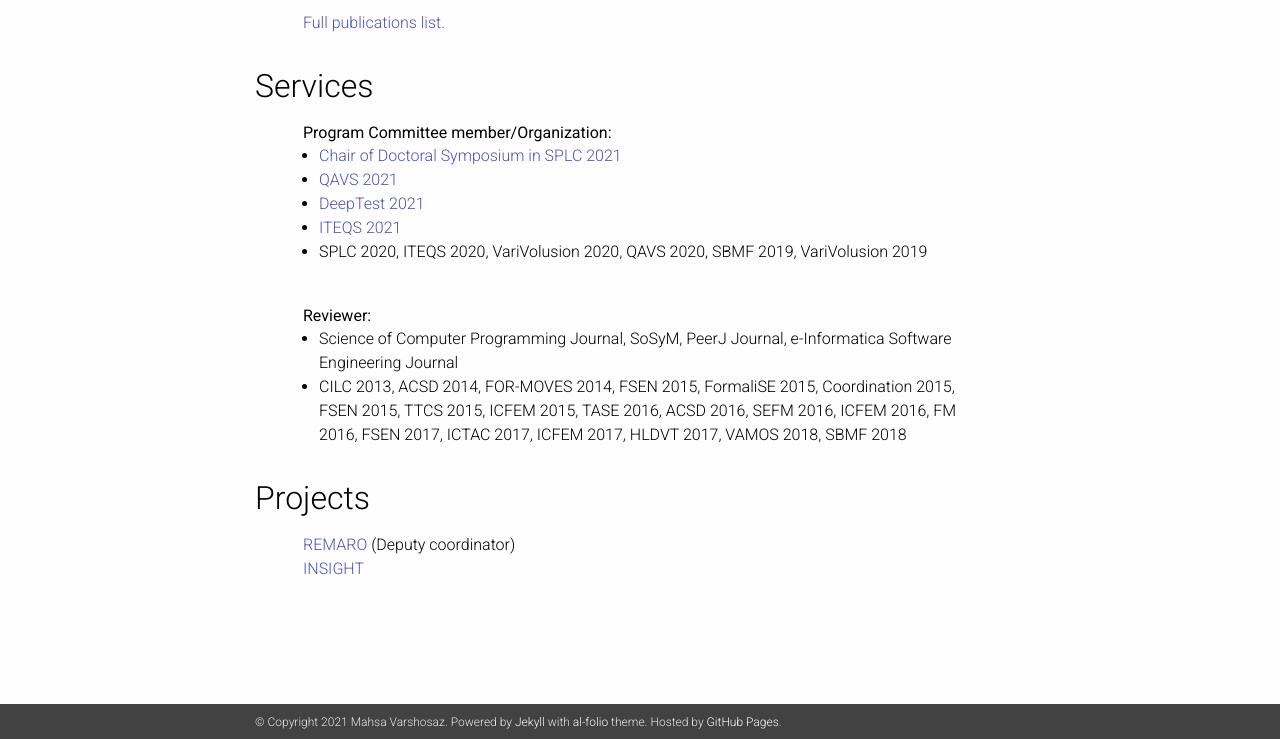
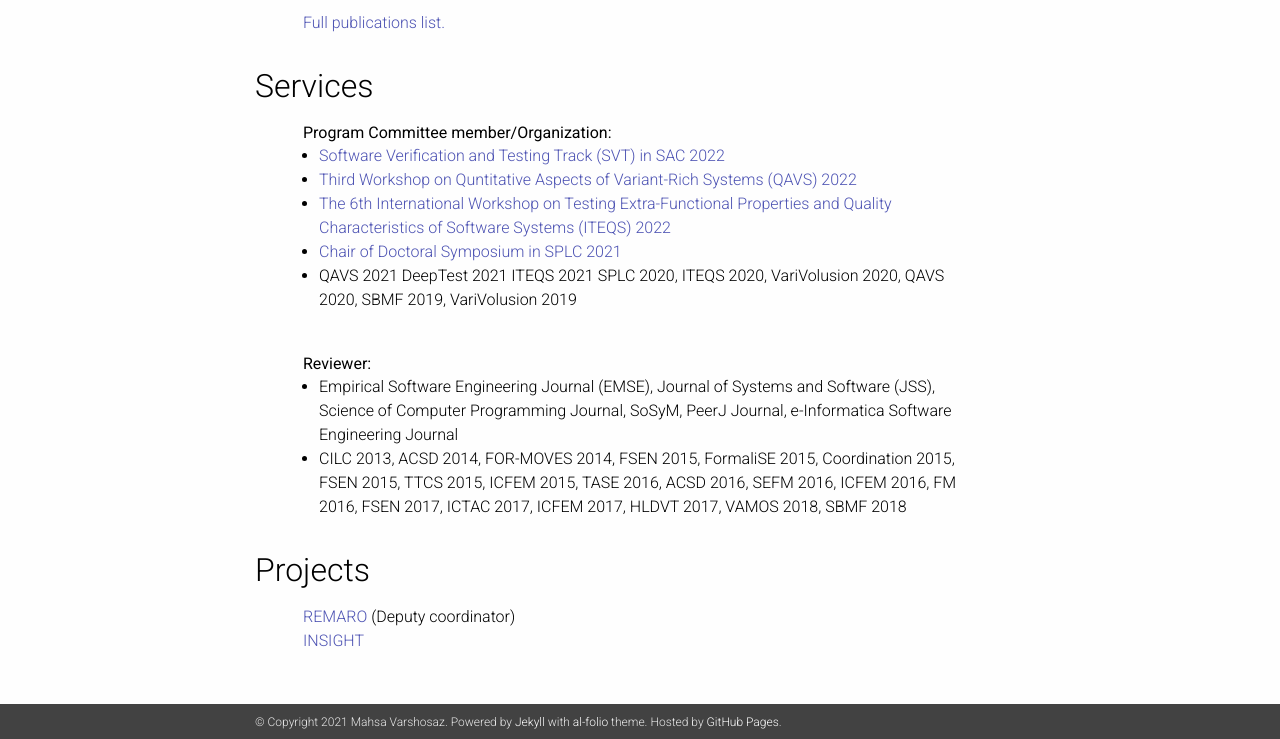
Before and after one commit to MahsaVarsh/MahsaVarsh.github.io, a Jekyll site: the page built from _pages/about.md, in a window 1280 px wide and 900 px high, scrolled down 519 px, cut to the strip 161-900 px from the top of the window. Built offline with Jekyll 4.4.1, drawn with Linux system fonts in a browser that asks for light colours; nearby versions of some CDN libraries; a style sheet for code colours, icons or effects is not loaded.

Commit message:
updating services

```diff
--- a/_includes/service.html
+++ b/_includes/service.html
@@ -2,11 +2,14 @@
   <h2>Services</h2>
   <b style="margin:1rem;padding-left:2rem;padding-right:2rem; margin-top: -1px;">Program Committee member/Organization:</b>
   <ul style="margin:1rem;padding-left:3rem;padding-right:2rem; margin-top: -1px;">
+  <li><a href="http://logimics.mics.centralesupelec.fr/en/SAC-SVT-2022">Software Verification and Testing Track (SVT) in SAC 2022</a></li>
+  <li><a href="https://qavs.edgecloud.de/">Third Workshop on Quntitative Aspects of Variant-Rich Systems (QAVS) 2022</a></li>
+  <li><a href="http://www.mrtc.mdh.se/ITEQS/2022/"> The 6th International Workshop on Testing Extra-Functional Properties and Quality Characteristics of Software Systems (ITEQS) 2022</a></li>
   <li><a href="http://splc2021.net/">Chair of Doctoral Symposium in SPLC 2021</a></li>
-  <li><a href="https://qavs.edgecloud.de/">QAVS 2021</a></li>
-  <li><a href="https://deeptestconf.github.io/">DeepTest 2021</a></li>
-  <li><a href="http://www.mrtc.mdh.se/ITEQS/2021/">ITEQS 2021</a></li>
-  <li>SPLC 2020,
+  <li>QAVS 2021
+  DeepTest 2021
+  ITEQS 2021
+  SPLC 2020,
   ITEQS 2020,
   VariVolusion 2020,
   QAVS 2020,
@@ -16,7 +19,7 @@
   <br>
    <b style="margin:1rem;padding-left:2rem;padding-right:2rem; margin-top: -1px;">Reviewer:</b>
    <ul style="margin:1rem;padding-left:3rem;padding-right:2rem; margin-top: -1px;">
-  <li>Science of Computer Programming Journal, SoSyM, PeerJ Journal, e-Informatica Software Engineering Journal</li>
+  <li> Empirical Software Engineering Journal (EMSE), Journal of Systems and Software (JSS), Science of Computer Programming Journal, SoSyM, PeerJ Journal, e-Informatica Software Engineering Journal</li>
   <li>CILC 2013, ACSD 2014, FOR-MOVES 2014, FSEN 2015, FormaliSE 2015, Coordination 2015,
   FSEN 2015, TTCS 2015, ICFEM 2015, TASE 2016, ACSD 2016, SEFM 2016, ICFEM 2016, FM
   2016, FSEN 2017, ICTAC 2017, ICFEM 2017, HLDVT 2017, VAMOS 2018, SBMF 2018</li>
```
Also changed, not shown: _includes/teaching.html (+7 -5 lines), 17 other files.
